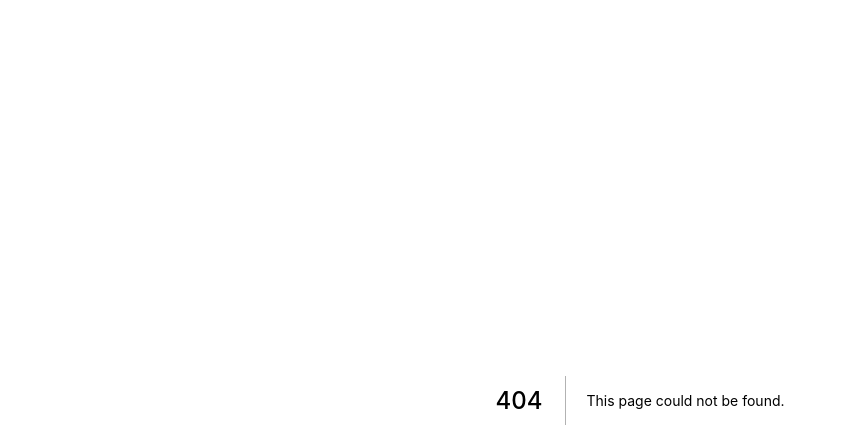
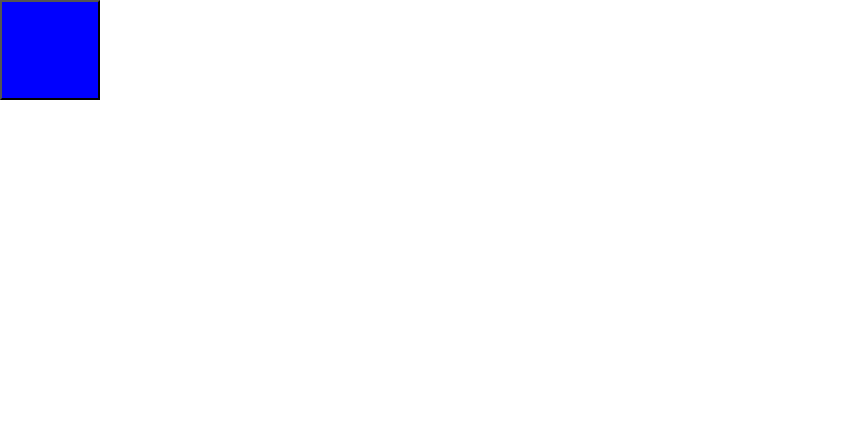
Before and after one commit to jiseung-kang/wine.vercel.com, a Next.js app: page /test_style in a window 1280 px wide. Before the commit this address had no page. Shown: the top 448 px of the page, without its empty margins (0-847 px from the left). Built offline with nearby package versions, Linux system fonts and the light colour scheme.

Commit message:
✅  Add styled components test file

```diff
--- a/package.json
+++ b/package.json
@@ -12,11 +12,14 @@
     "next": "12.0.7",
     "react": "17.0.2",
     "react-dom": "17.0.2",
+    "styled-component": "^2.8.0",
+    "styled-components": "^5.3.3",
     "swr": "^1.1.1"
   },
   "devDependencies": {
     "@types/node": "17.0.0",
     "@types/react": "17.0.37",
+    "@types/styled-components": "^5.1.18",
     "eslint": "8.5.0",
     "eslint-config-next": "12.0.7",
     "typescript": "4.5.4"
--- /dev/null
+++ b/src/pages/test_style.tsx
@@ -0,0 +1,19 @@
+import type { NextPage } from 'next';
+import { Fragment } from 'react';
+import styled from 'styled-components';
+
+const TestPage: NextPage = () => {
+	return (
+		<Fragment>
+			<Button />
+		</Fragment>
+	);
+};
+
+const Button = styled.button`
+	width: 100px;
+	background-color: blue;
+	height: 100px;
+`;
+
+export default TestPage;
```
Also changed, not shown: 2 other files (tests, documents, lock files or other folders).
